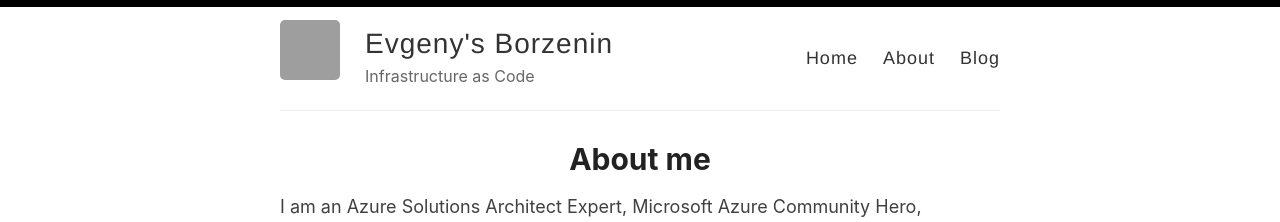
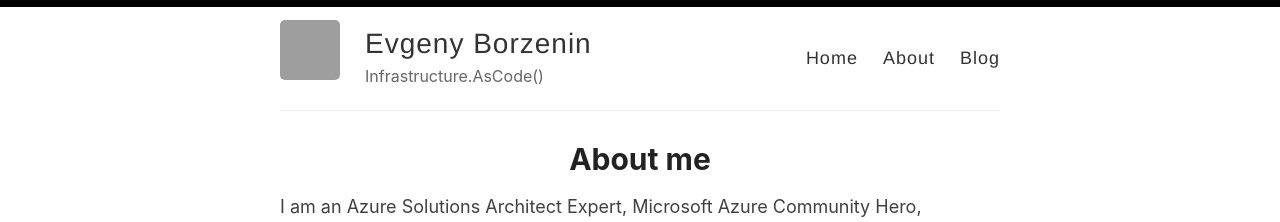
Before and after one commit to evgenyb/evgenyb.github.io, a Jekyll site: the page built from _pages/about.md, in a window 1280 px wide. Shown: the top 222 px of the page. Built offline with Jekyll 4.4.1, drawn with Linux system fonts in a browser that asks for light colours; grey boxes are pictures that could not be loaded.

Commit message:
Fix atm.xml file location

```diff
--- a/_config.yml
+++ b/_config.yml
@@ -1,6 +1,6 @@
-name: Evgeny's Borzenin
+name: Evgeny Borzenin
 author: Evgeny Borzenin
-description: Infrastructure as Code
+description: Infrastructure.AsCode()
 
 # URL of your avatar or profile pic (you could use your GitHub profile pic)
 avatar: https://avatars0.githubusercontent.com/u/155018?s=60&u=a057dc9b607a2f075050b3a027793f6ec2fd4e2b&v=4
```
Also changed, not shown: atom.xml (renamed from _pages/atom.xml).
